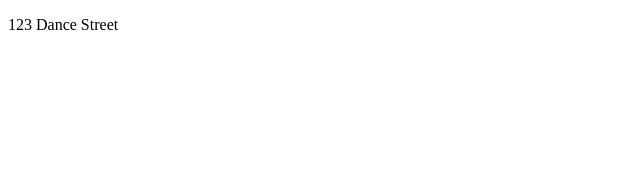
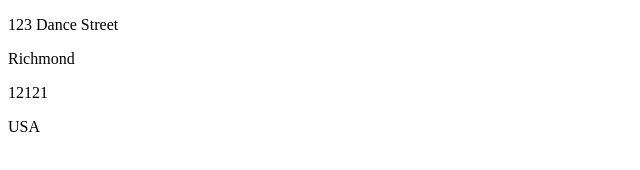
Before and after one commit to dfalfaro/repo1, a plain HTML site: page index.html in a window 1280 px wide. Shown: the whole page, without its empty margins (0-640 px from the left). Drawn offline with Linux system fonts and the light colour scheme.

Commit message:
saved index

```diff
--- a/index.html
+++ b/index.html
@@ -8,5 +8,8 @@
 </head>
 <body>
     <p>123 Dance Street</p>
+    <p>Richmond</p>
+    <p>12121</p>
+    <p>USA</p>
 </body>
 </html>
```
